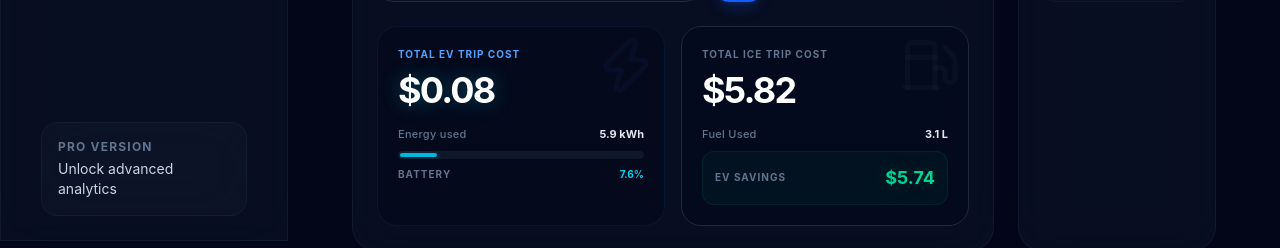
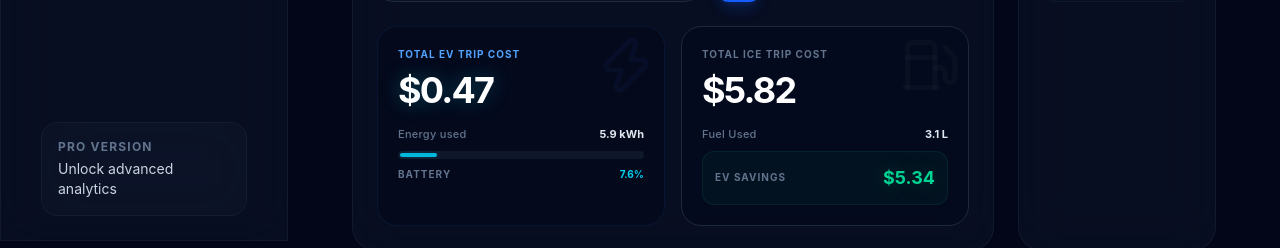
Before and after one commit to CraigInBrisbane/energycalculator, a React (Vite) app in the folder Frontend/: page /energycalculator/dashboard in a window 1280 px wide. Shown: the part 559-807 px from the top of the page. Built offline with nearby package versions, Linux system fonts and the light colour scheme.

Commit message:
Fix EV cost calculation formula and display logic

```diff
--- a/Frontend/src/features/dashboard/DashboardPage.tsx
+++ b/Frontend/src/features/dashboard/DashboardPage.tsx
@@ -16,21 +16,27 @@ export const DashboardPage = () => {
 
   const evCostPer100km = useMemo(() => {
     // Calculate cost to add the energy needed for 100km
-    const kwhNeeded = (car.avgUsage / 100) * 100;
+    const kwhNeeded = car.avgUsage; // 100km / 100 * usage
     const powerKW = calculatePower(charger);
     const targetTime = new Date();
     targetTime.setHours(targetTime.getHours() + 24); // Look ahead 24h
 
     const schedule = getOptimizedSchedule(kwhNeeded, powerKW, tariffs, targetTime, car, new Date());
-    return schedule.reduce((sum, s) => sum + s.cost, 0);
+    const totalCost = schedule.reduce((sum, s) => sum + s.cost, 0);
+    const totalKWh = schedule.reduce((sum, s) => sum + s.kWhCharged, 0);
+
+    return {
+      costPer100km: totalCost,
+      avgCostPerKWh: totalKWh > 0 ? totalCost / totalKWh : 0
+    };
   }, [car, charger, tariffs]);
 
-  const tripStats = calculateICEComparison(tripDistance, iceComparison, car, evCostPer100km / 100);
+  const tripStats = calculateICEComparison(tripDistance, iceComparison, car, evCostPer100km.avgCostPerKWh);
   const tripKWh = (tripDistance / 100) * car.avgUsage;
   const tripLitres = (tripDistance / 100) * iceComparison.avgL100km;
   const tripBatteryPct = (tripKWh / car.batterySize) * 100;
-  const comparison100km = calculateICEComparison(100, iceComparison, car, evCostPer100km / 100);
-  const comparisonYearly = calculateICEComparison(15000, iceComparison, car, evCostPer100km / 100);
+  const comparison100km = calculateICEComparison(100, iceComparison, car, evCostPer100km.avgCostPerKWh);
+  const comparisonYearly = calculateICEComparison(15000, iceComparison, car, evCostPer100km.avgCostPerKWh);
 
 
   return (
@@ -96,7 +102,7 @@ export const DashboardPage = () => {
           <div className="grid grid-cols-2 lg:grid-cols-4 gap-4">
             <StatCard
               title="EV cost/100kms"
-              value={`$${evCostPer100km.toFixed(2)}`}
+              value={`$${evCostPer100km.costPer100km.toFixed(2)}`}
               icon={Zap}
               accentClass="text-cyan-400"
               description={
@@ -106,7 +112,6 @@ export const DashboardPage = () => {
                 </div>
               }
             />
-
             <StatCard
               title="ICE cost/100kms"
               value={`$${comparison100km.iceCost.toFixed(2)}`}
```
